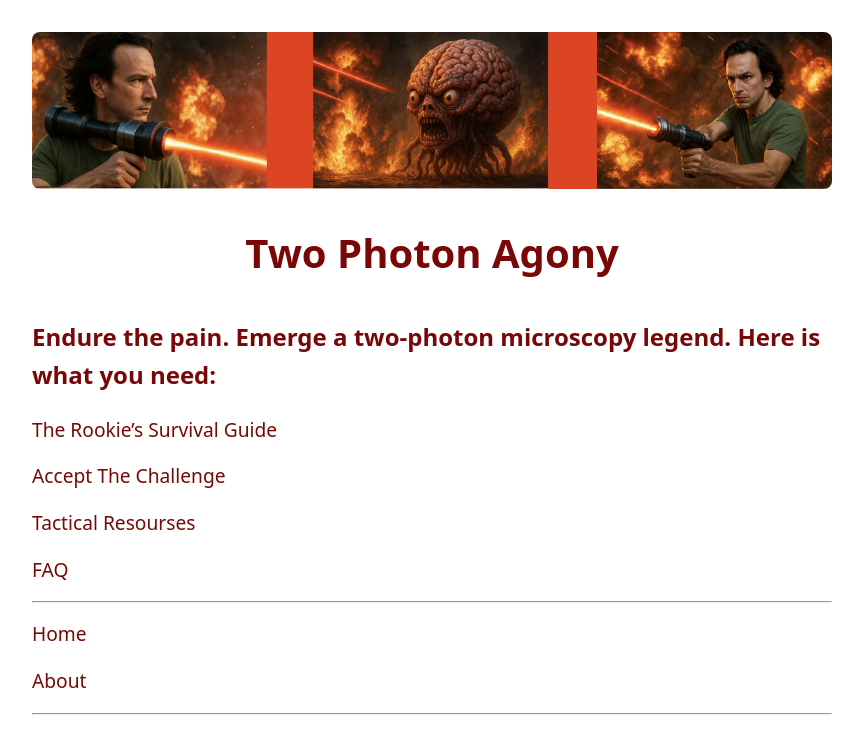
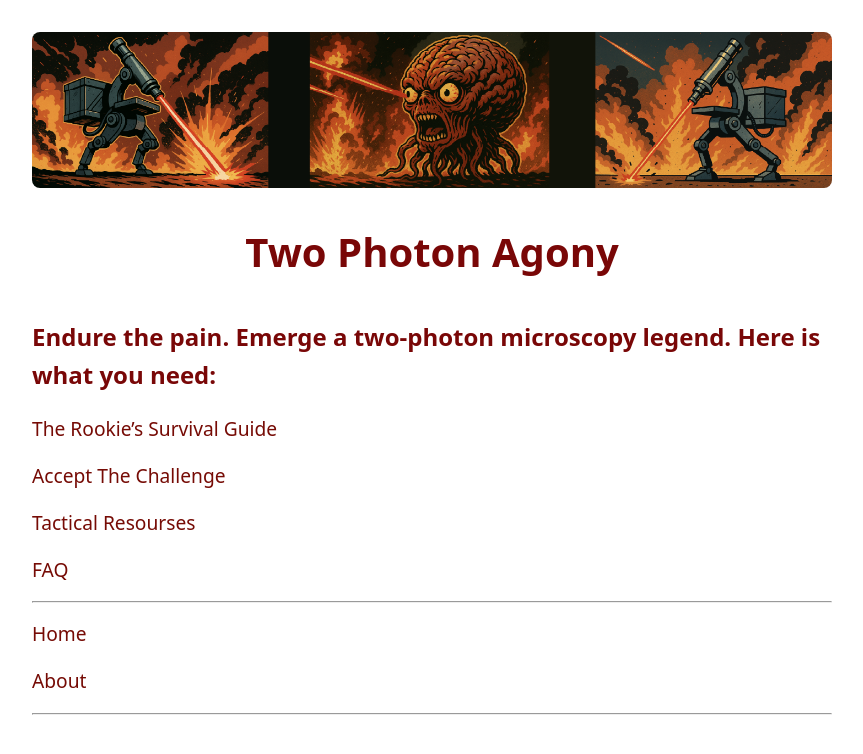
Before and after one commit to drkutuzov/drkutuzov.github.io, a Jekyll site: the page built from index.md, in a window 1280 px wide. Shown: the top 754 px of the page, without its empty margins (208-1071 px from the left). Built offline with Jekyll 4.4.1, drawn with Linux system fonts in a browser that asks for light colours; our own code applies the rules of GitHub Pages for plain Markdown files.

Commit message:
changed banner

```diff
--- a/_includes/banner.html
+++ b/_includes/banner.html
@@ -1 +1 @@
-<img src="./images/banner.png" alt="Group Website banner">
+<img src="./images/home_banner.png" alt="Group Website banner">
```
Also changed, not shown: images/banner.png (deleted), images/home_banner.png (added).
